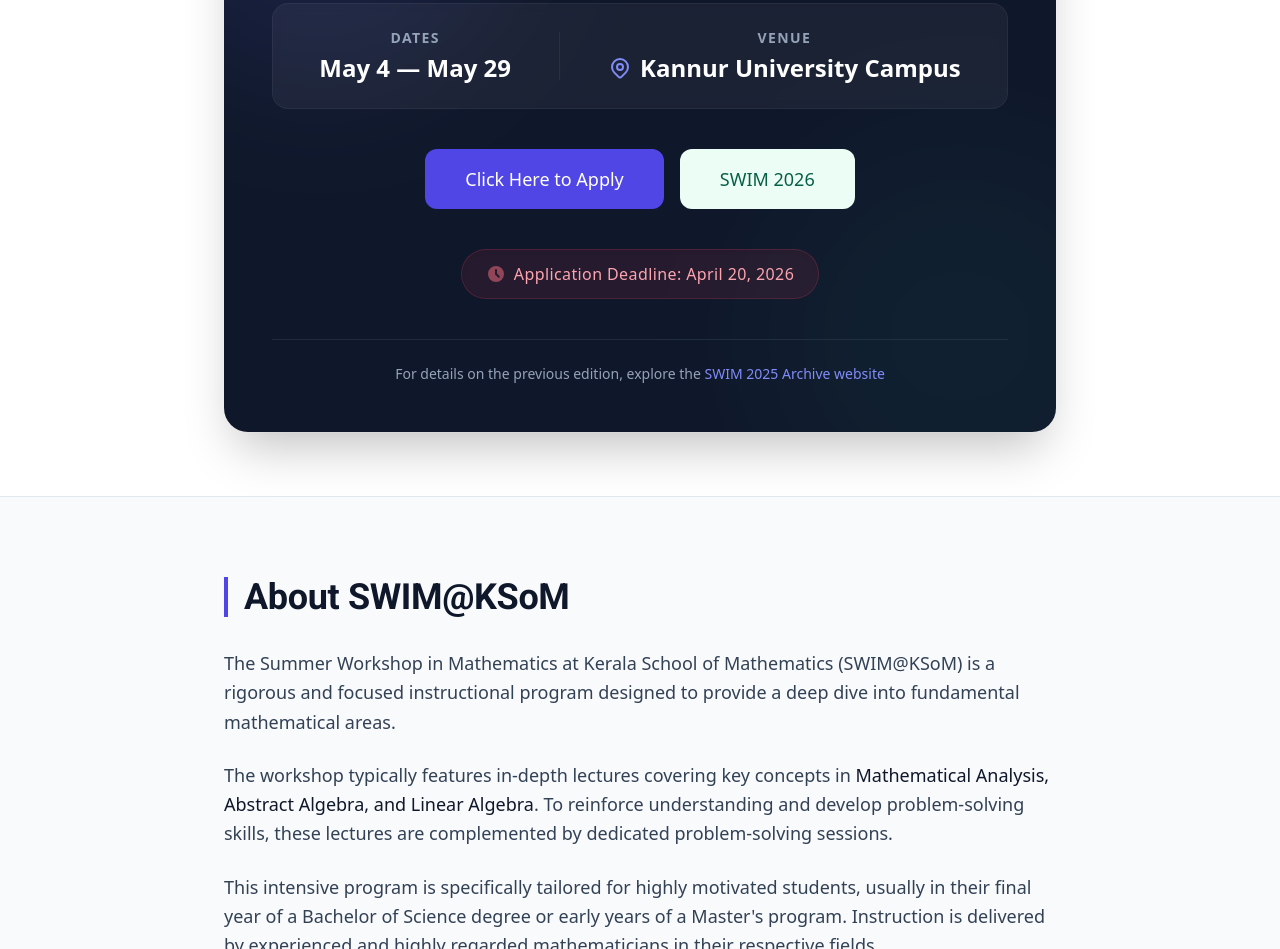
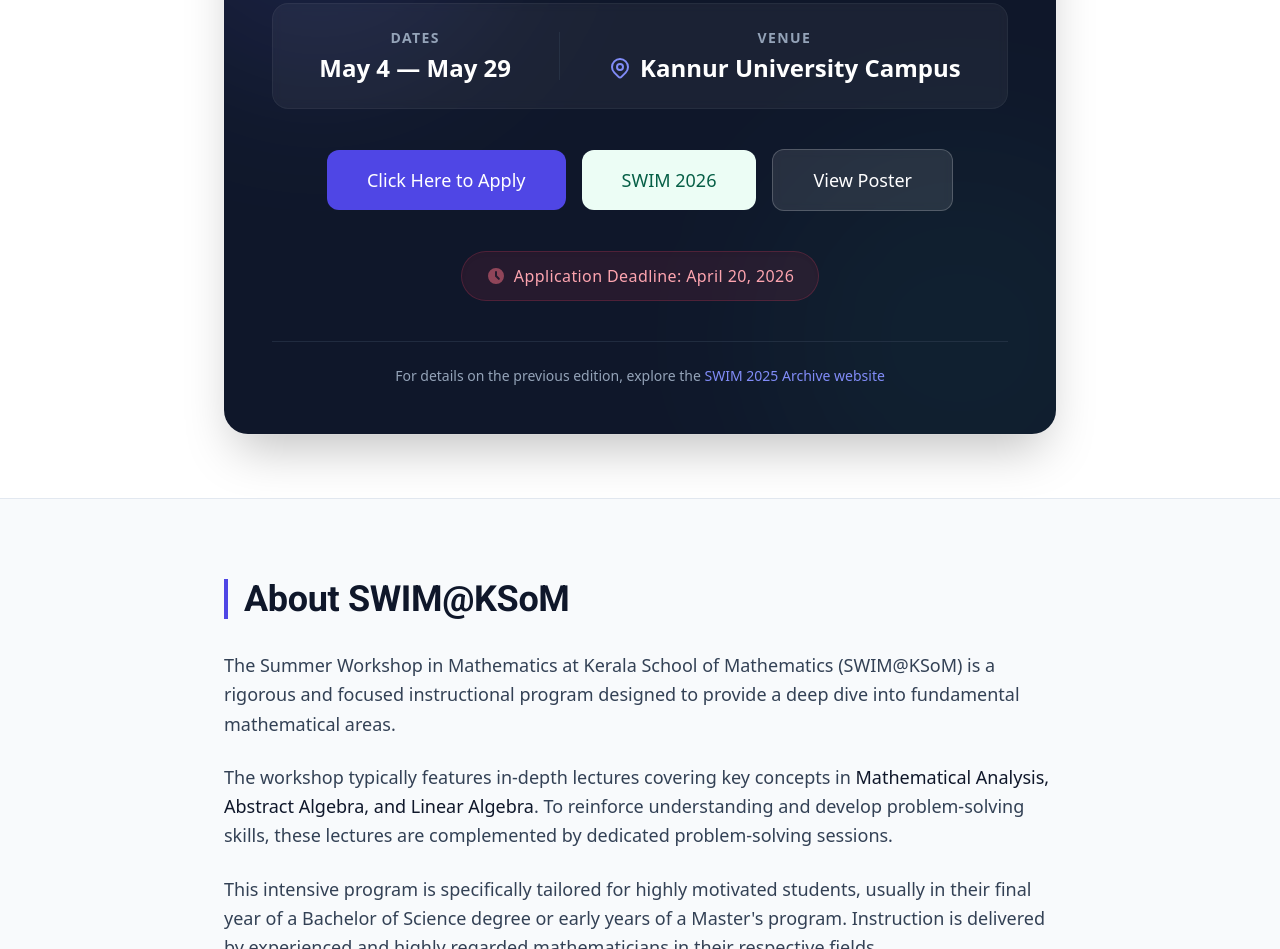
Before and after one commit to swim-ksom/swim-ksom.github.io, an Eleventy site: page src/index.njk in a window 1280 px wide. Shown: the part 758-1707 px from the top of the page. Built offline with nearby package versions, Linux system fonts and the light colour scheme; Eleventy itself is replaced by a stand-in of ours; files that its build step writes are made by us from their sources.

Commit message:
update:poster

```diff
--- a/src/_data/site.json
+++ b/src/_data/site.json
@@ -18,7 +18,8 @@
   "upcoming": {
     "year": "2026",
     "dates": "May 4 &mdash; May 29",
-    "venue": "Kannur University Campus"
+    "venue": "Kannur University Campus",
+    "poster": "/2026/poster.pdf"
   },
   "colors": {
     "Intro to Univ Math": {
--- a/src/index.njk
+++ b/src/index.njk
@@ -95,6 +95,12 @@ title: SWIM@KSoM - Summer Workshop in Mathematics
                                 class="inline-block w-full sm:w-auto px-10 py-4 bg-emerald-50 hover:bg-emerald-100 text-emerald-800 font-medium rounded-xl transition-all duration-300 hover:-translate-y-1 hover:shadow-lg hover:shadow-emerald-100/25 text-lg">
                                 SWIM {{ site.upcoming.year }}
                             </a>
+                            {% if site.upcoming.poster %}
+                            <a href="{{ site.upcoming.poster }}" target="_blank"
+                                class="inline-block w-full sm:w-auto px-10 py-4 bg-white/10 hover:bg-white/20 text-white font-medium rounded-xl border border-white/20 transition-all duration-300 hover:-translate-y-1 hover:shadow-lg backdrop-blur-sm text-lg">
+                                View Poster
+                            </a>
+                            {% endif %}
                         </div>
 
                         {% if site.application.open %}
```
Also changed, not shown: 1 other file.
